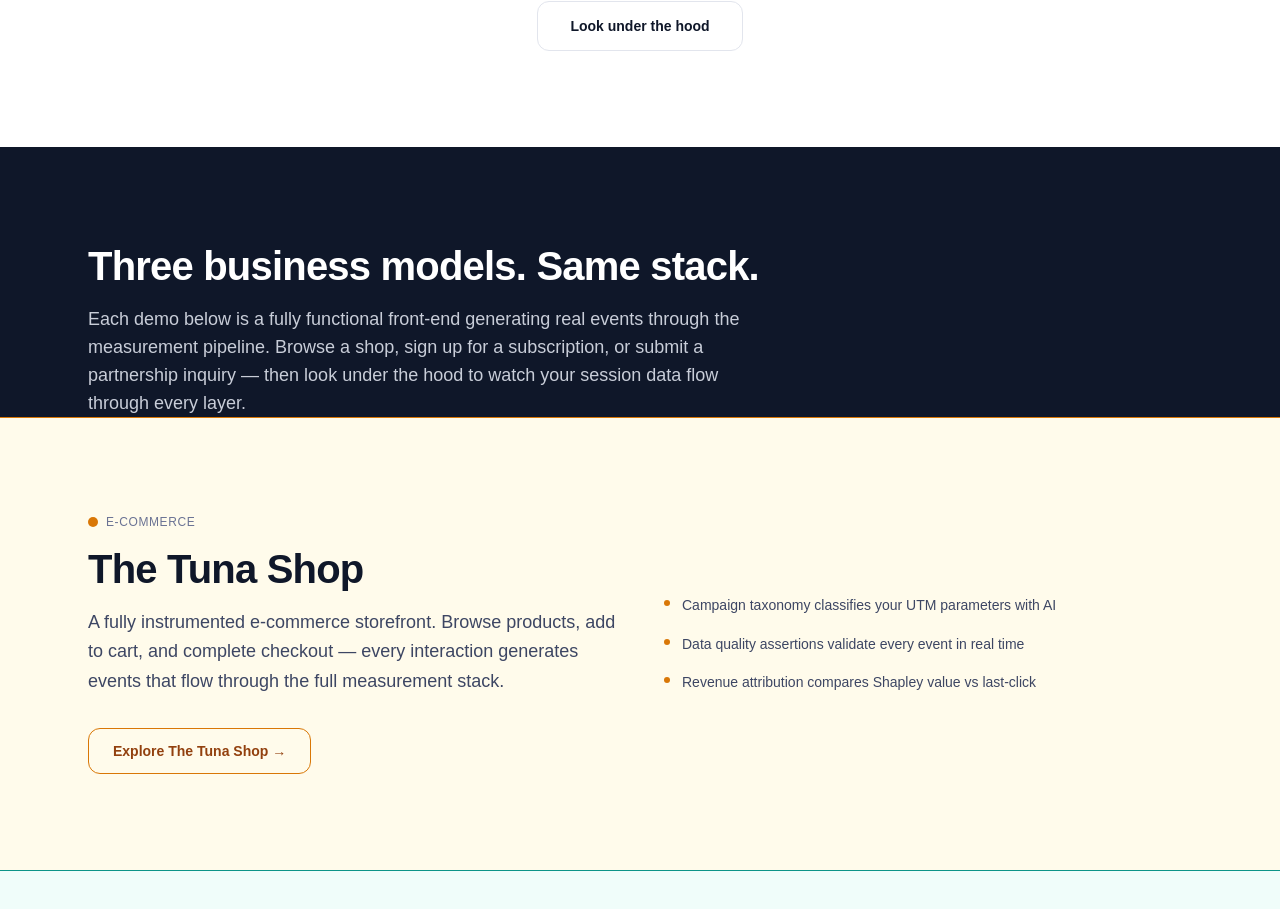
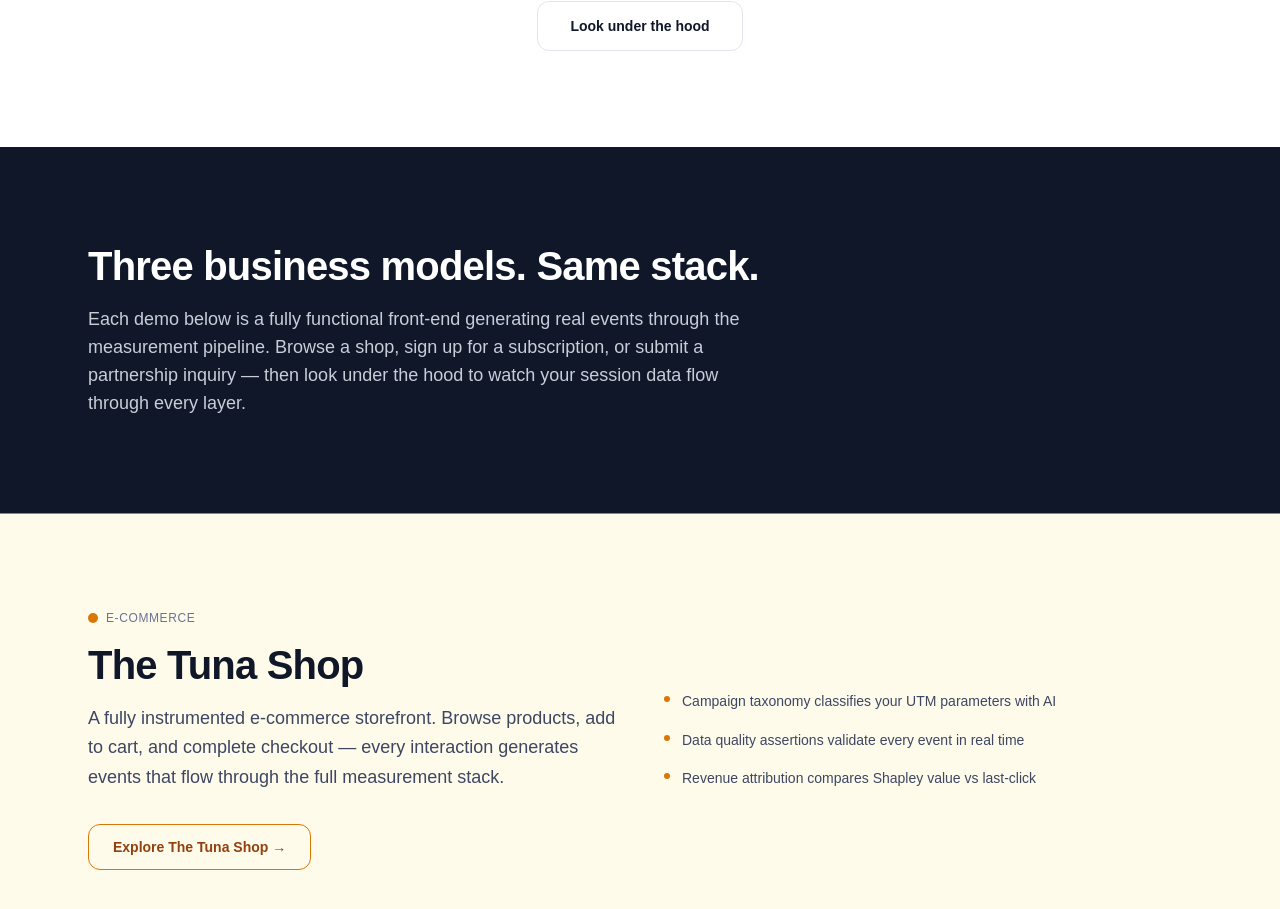
Before and after one commit to ijpatter1/iampatterson.com, a Next.js app: page / in a window 1280 px wide. Shown: the part 1108-2017 px from the top of the page. Built offline with nearby package versions, Linux system fonts and the light colour scheme; no server answers.

Commit message:
fix(homepage): restore bottom padding on demos intro section
Remove pb-0 override that was colliding with the first demo spotlight.

Co-Authored-By: Claude Opus 4.6 (1M context) <noreply@anthropic.com>

```diff
--- a/src/app/page.tsx
+++ b/src/app/page.tsx
@@ -147,7 +147,7 @@ export default function HomePage() {
       {/* Demo Spotlights */}
       <div id="demos">
         {/* Demos intro */}
-        <section className="bg-surface-dark px-6 py-section pb-0">
+        <section className="bg-surface-dark px-6 py-section">
           <div className="section-container">
             <ScrollReveal variant="fade">
               <h2 className="font-display text-display-sm font-bold tracking-tight text-content-inverse sm:text-display-md">
```
